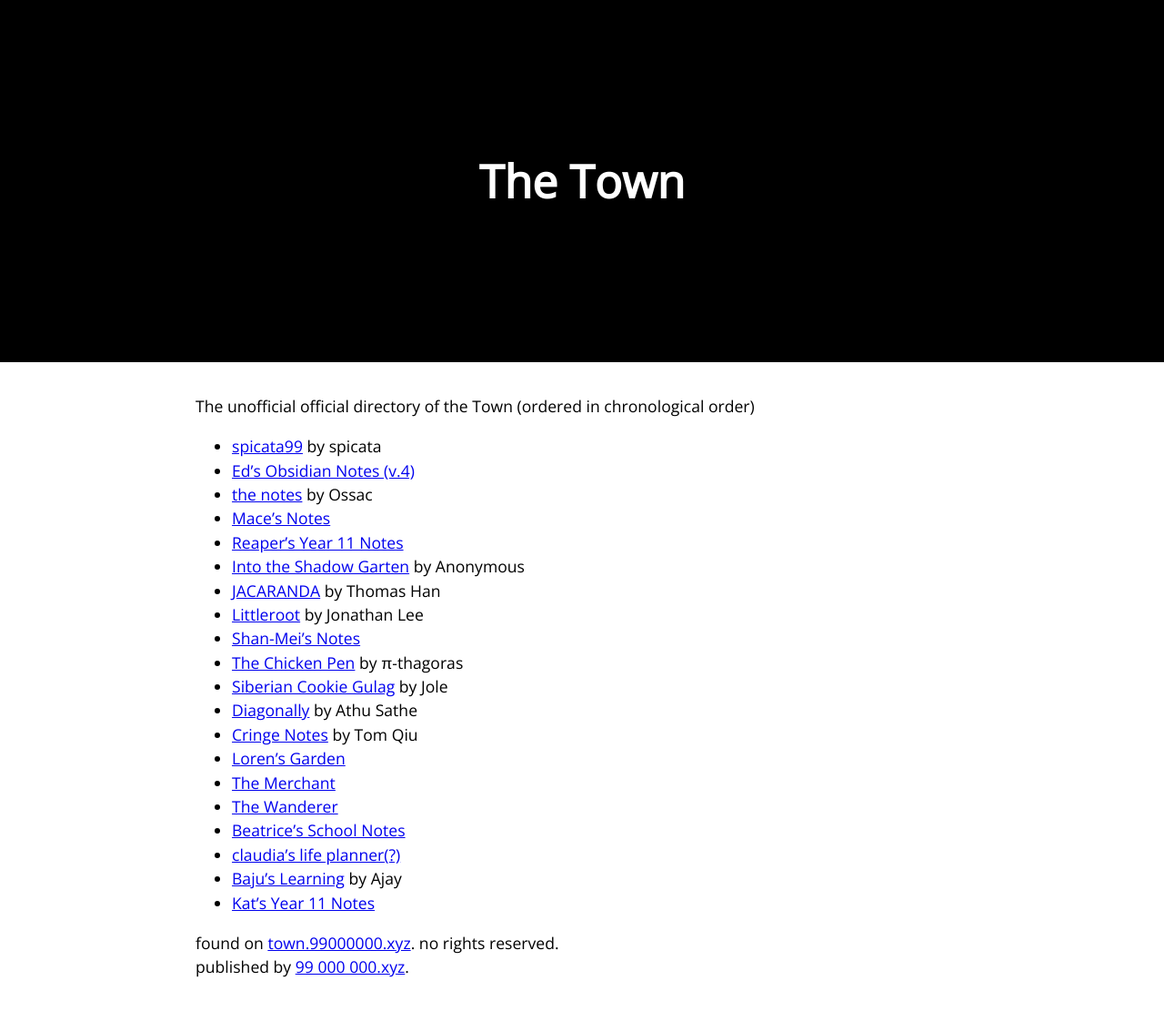
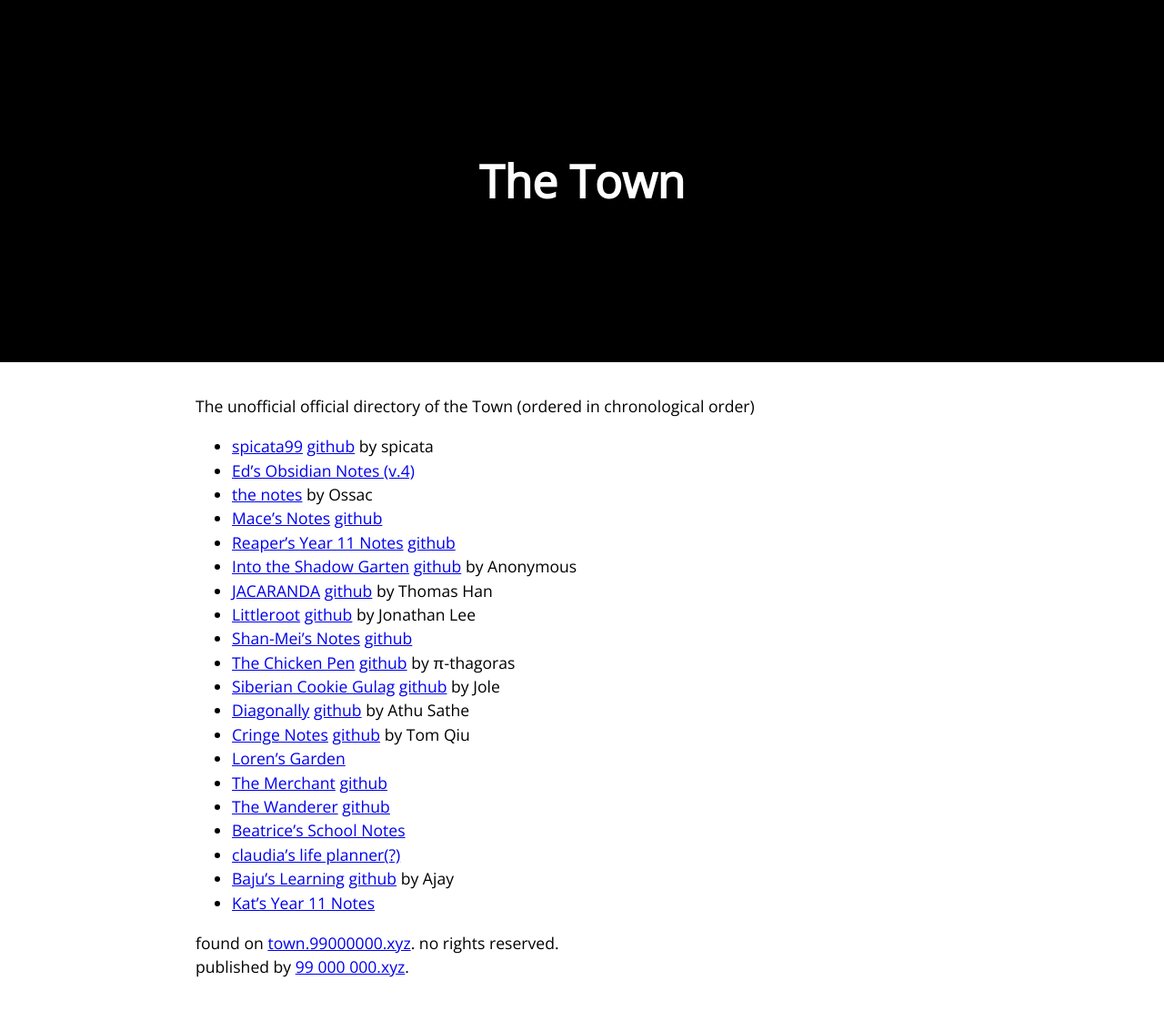
Before and after one commit to spicata/town, a Jekyll site: the page built from index.md, in a window 1280 px wide. Shown: the whole page at 91% size. Built offline with Jekyll 4.4.1, drawn with Linux system fonts in a browser that asks for light colours.

Commit message:
Added toomwn.xyz urls and the github links

```diff
--- a/index.md
+++ b/index.md
@@ -5,23 +5,23 @@ title: "The Town"
 
 The unofficial official directory of the Town (ordered in chronological order)
 
-- [spicata99](https://spicata.99000000.xyz/) by spicata
-- [Ed's Obsidian Notes (v.4)](https://obsidiannotes-v-4.pages.dev/)
+- [spicata99](https://spicata.99000000.xyz/) [github](https://github.com/spicata/spicata.github.io) by spicata
+- [Ed's Obsidian Notes (v.4)](https://ed.toomwn.xyz/)
 - [the notes](https://notmario.github.io/thenotes/) by Ossac
-- [Mace's Notes](https://macesnotes.netlify.app/)
-- [Reaper's Year 11 Notes](https://grim4reaper.github.io/Year11Notes/)
-- [Into the Shadow Garten](https://anonymoof1528.github.io/into-the-shadow-garten/) by Anonymous
-- [JACARANDA](https://nottacoz.github.io/jacaranda/) by Thomas Han
-- [Littleroot](https://nottaro.github.io/littleroot/) by Jonathan Lee
-- [Shan-Mei's Notes](https://shan-mei.github.io/shanmeis-notes/)
-- [The Chicken Pen](https://pi-thagoras.github.io/the-chicken-pen/) by π-thagoras
-- [Siberian Cookie Gulag](https://rubver16.github.io/joles-notes/) by Jole
-- [Diagonally](https://super-cookies.github.io/duk/) by Athu Sathe
-- [Cringe Notes](https://grimreaper2654.github.io/Notes/) by Tom Qiu
+- [Mace's Notes](https://macesnotes.netlify.app/) [github](https://github.com/MaceChettiyadan/Y11Notes)
+- [Reaper's Year 11 Notes](https://grim4reaper.github.io/Year11Notes/) [github](https://github.com/Grim4Reaper/Year11Notes)
+- [Into the Shadow Garten](https://anonymoof1528.github.io/into-the-shadow-garten/) [github](https://github.com/anonymoof1528/into-the-shadow-garten) by Anonymous
+- [JACARANDA](https://nottacoz.github.io/jacaranda/) [github](https://github.com/NotTacoz/jacaranda) by Thomas Han
+- [Littleroot](https://nottaro.github.io/littleroot/) [github](https://github.com/nottaro/littleroot) by Jonathan Lee
+- [Shan-Mei's Notes](https://shanmeis-notes.toomwn.xyz/) [github](https://github.com/Shan-Mei/shanmeis-notes)
+- [The Chicken Pen](https://pi-thagoras.github.io/the-chicken-pen/) [github](https://github.com/Pi-thagoras/the-chicken-pen) by π-thagoras
+- [Siberian Cookie Gulag](https://rubver16.github.io/joles-notes/) [github](https://github.com/Rubver16/joles-notes) by Jole
+- [Diagonally](https://super-cookies.github.io/duk/) [github](https://github.com/Super-Cookies/duk) by Athu Sathe
+- [Cringe Notes](https://grimreaper2654.github.io/Notes/) [github](https://github.com/GrimReaper2654/Notes) by Tom Qiu
 - [Loren's Garden](https://ionized-satellite-e99.notion.site/Loren-s-2023-Notion-cd03827de0a743468d9fb5a70413fc95)
-- [The Merchant](https://harzavad.github.io/the-merchant/)
-- [The Wanderer](https://rewind789.github.io/wanderer-archive/)
+- [The Merchant](https://harzavad.github.io/the-merchant/) [github](https://github.com/harzavad/the-merchant)
+- [The Wanderer](https://rewind789.github.io/wanderer-obsidian-archive/) [github](https://github.com/Rewind789/wanderer-obsidian-archive)
 - [Beatrice's School Notes](https://beatricesychong.wixsite.com/notes)
 - [claudia's life planner(?)](https://cshc.notion.site/cshc/claudia-s-life-planner-c23280690bef46b79adee2d0773c5591)
-- [Baju's Learning](https://rjdjcool3.github.io/baju-s/) by Ajay
+- [Baju's Learning](https://baju-s.toomwn.xyz/) [github](https://github.com/RJDJcool3/baju-s) by Ajay
 - [Kat's Year 11 Notes](https://coreonett.notion.site/coreonett/Year-11-Notes-6978dbec99e943649a3a0773b2ee0587)
```
